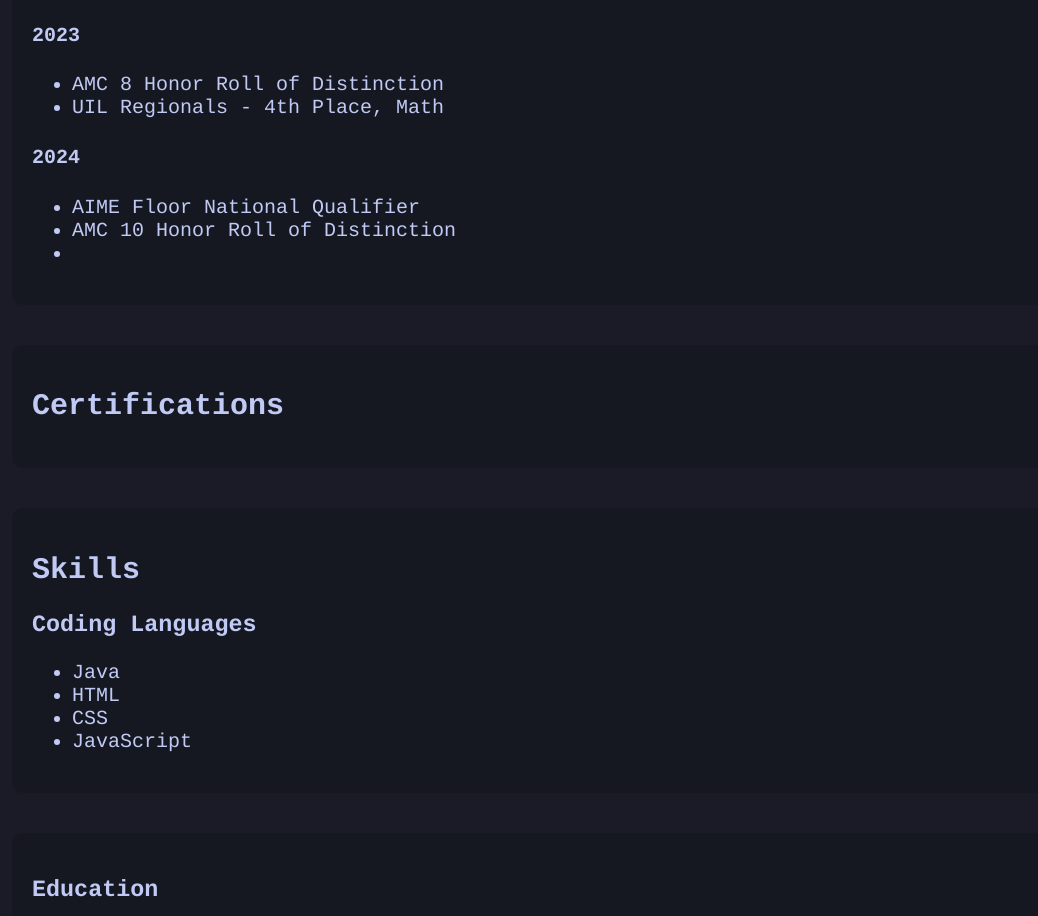
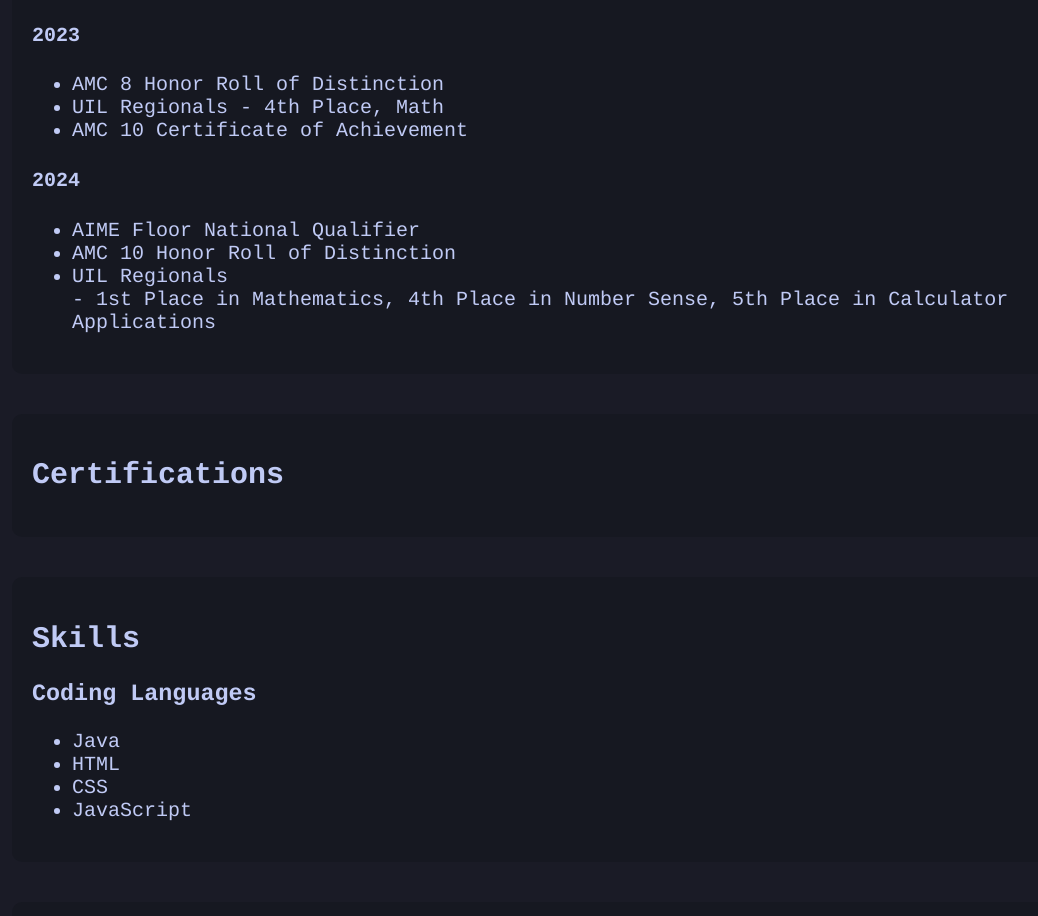
Before and after one commit to justinwang10101/justinwang10101.github.io, a plain HTML site: page index.html in a window 1280 px wide. Shown: the part 825-1741 px from the top of the page, without its empty margins (108-1146 px from the left). Drawn offline with Linux system fonts and the light colour scheme.

Commit message:
justin wang 2nd commit

```diff
--- a/index.html
+++ b/index.html
@@ -44,12 +44,13 @@
         <ul>
             <li>AMC 8 Honor Roll of Distinction</li>
             <li>UIL Regionals - 4th Place, Math</li>
+            <li>AMC 10 Certificate of Achievement</li>
         </ul>
         <h4>2024</h4>
         <ul>
             <li>AIME Floor National Qualifier</li>
             <li>AMC 10 Honor Roll of Distinction</li>
-            <li></li>
+            <li>UIL Regionals</li></strong> - 1st Place in Mathematics, 4th Place in Number Sense, 5th Place in Calculator Applications</strong></li>
 
         </ul>
     </section>
```
